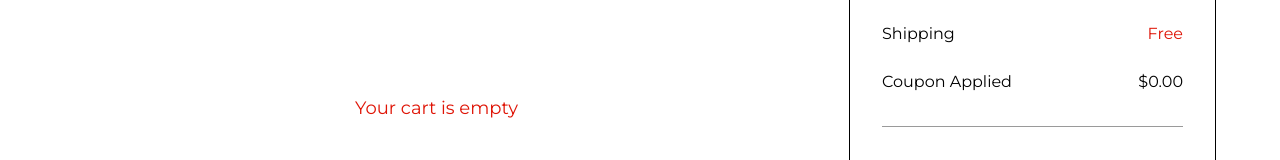
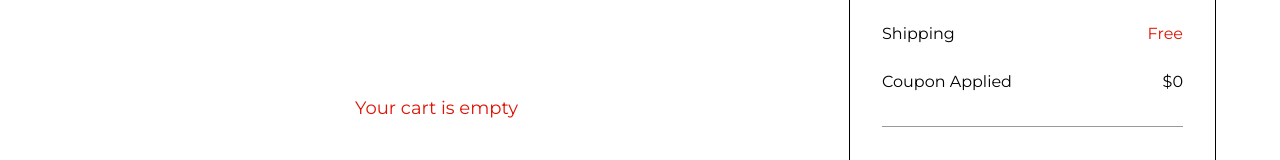
Before and after one commit to ruxy1212/teleport-pd, a React (Vite) app: page /cart in a window 1280 px wide. Shown: the part 266-426 px from the top of the page. Built offline with nearby package versions, Linux system fonts and the light colour scheme.

Commit message:
Cart done

```diff
--- a/src/pages/Cart.jsx
+++ b/src/pages/Cart.jsx
@@ -246,14 +246,14 @@ export default function Cart(){
               <div className="flex gap-5 justify-between mt-6 text-indigo-950">
                 <p>Coupon Applied</p>
                 <div className="flex flex-col items-end">
-                  <p>$0.00</p>
+                  <p>${(couponDiscount/100*(getTotal()-getDiscount()))}</p>
                   {couponDiscount > 0 && <p className="text-xs font-montserrat text-pd-red">-{couponDiscount}%</p>}
                 </div>
               </div>
               <div className="shrink-0 mt-8 h-px bg-pd-mid-gray" />
               <div className="flex gap-5 justify-between mt-8 whitespace-nowrap text-indigo-950">
                 <p>TOTAL</p>
-                <p className="font-semibold text-right">${getTotal()-getDiscount()}</p>
+                <p className="font-semibold text-right">${(getTotal()-getDiscount())-(couponDiscount/100*(getTotal()-getDiscount()))}</p>
                 {/* $288.08 */}
               </div>
               <div className="flex gap-5 justify-between mt-6 text-indigo-950">
@@ -265,8 +265,8 @@ export default function Cart(){
                 <div className="absolute w-6 top-2 right-2 aspect-square fill-white">
                   <button onClick={applyCoupon}><Trailing /></button>
                 </div>
-                <p className={`${couponFeedback === "Coupon applied successfully!" ? "text-pd-green" : "text-pd-red"}`}>{couponFeedback}</p>
               </div>
+              <p className={`${couponFeedback === "Coupon applied successfully!" ? "text-pd-green" : "text-pd-red"}`}>{couponFeedback}</p>
               <div className="mt-6">
                 <Link to="/checkout" className="mx-auto py-4 px-9 flex items-center justify-center gap-2 bg-pd-red text-pd-white rounded-[3.25rem] font-medium pd-button font-montserrat">Proceed to Checkout</Link>
               </div>
```
